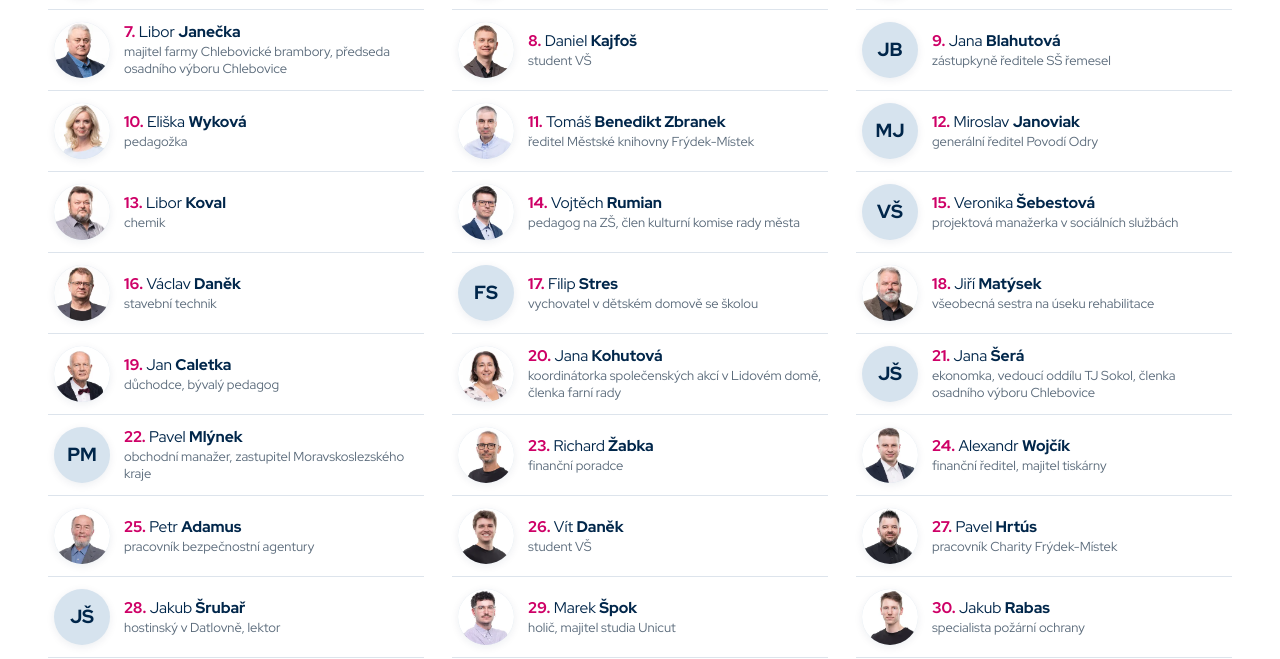
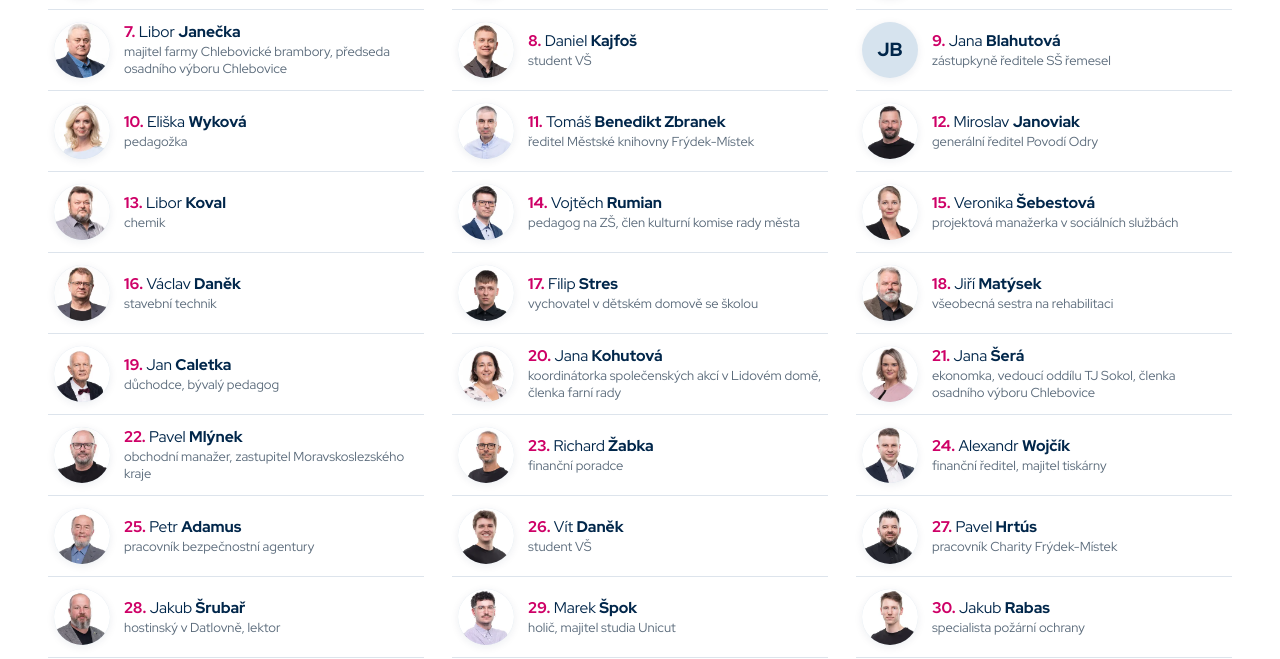
Before and after one commit to JanMikes/spolecneprofm.cz, a plain HTML site: page index.html in a window 1280 px wide. Both pictures are taken after a click on the button "Zobrazit všechny". Shown: the part 2333-2992 px from the top of the page. Drawn offline with Linux system fonts and the light colour scheme.

Commit message:
Candidate list: add 7 more photos, sync Matýsek role with updated listina
- Photos for Janoviak, Šebestová, Stres, Šerá, Mlýnek, Šrubař, Novák
  (40/43 now have one; initials remain for Blahutová, Krejčí, Kovalová)
- Matýsek role updated in the source doc: všeobecná sestra na rehabilitaci

Co-Authored-By: Claude Fable 5 <noreply@anthropic.com>
Claude-Session: https://claude.ai/code/session_01BPmkrCum7CqMtw5EuR39VX

```diff
--- a/index.html
+++ b/index.html
@@ -382,7 +382,7 @@
           </span>
         </div>
         <div class="cand-row" data-index="11">
-          <span class="cand-row__avatar">MJ</span>
+          <span class="cand-row__avatar"><img src="assets/photos/candidates/Miroslav_Janoviak.webp" alt="Miroslav Janoviak" loading="lazy" decoding="async" width="56" height="56"></span>
           <span class="cand-row__body">
             <span class="cand-row__name"><span class="cand-row__rank">12.</span> <span class="cand-row__given">Miroslav</span> <span class="cand-row__surname">Janoviak</span></span>
             <span class="cand-row__role">generální ředitel Povodí Odry</span>
@@ -403,7 +403,7 @@
           </span>
         </div>
         <div class="cand-row" data-index="14">
-          <span class="cand-row__avatar">VŠ</span>
+          <span class="cand-row__avatar"><img src="assets/photos/candidates/Veronika_Sebestova.webp" alt="Veronika Šebestová" loading="lazy" decoding="async" width="56" height="56"></span>
           <span class="cand-row__body">
             <span class="cand-row__name"><span class="cand-row__rank">15.</span> <span class="cand-row__given">Veronika</span> <span class="cand-row__surname">Šebestová</span></span>
             <span class="cand-row__role">projektová manažerka v sociálních službách</span>
@@ -417,7 +417,7 @@
           </span>
         </div>
         <div class="cand-row" data-index="16">
-          <span class="cand-row__avatar">FS</span>
+          <span class="cand-row__avatar"><img src="assets/photos/candidates/Filip_Stres.webp" alt="Filip Stres" loading="lazy" decoding="async" width="56" height="56"></span>
           <span class="cand-row__body">
             <span class="cand-row__name"><span class="cand-row__rank">17.</span> <span class="cand-row__given">Filip</span> <span class="cand-row__surname">Stres</span></span>
             <span class="cand-row__role">vychovatel v dětském domově se školou</span>
@@ -427,7 +427,7 @@
           <span class="cand-row__avatar"><img src="assets/photos/candidates/Jiri_Matysek.webp" alt="Jiří Matýsek" loading="lazy" decoding="async" width="56" height="56"></span>
           <span class="cand-row__body">
             <span class="cand-row__name"><span class="cand-row__rank">18.</span> <span class="cand-row__given">Jiří</span> <span class="cand-row__surname">Matýsek</span></span>
-            <span class="cand-row__role">všeobecná sestra na úseku rehabilitace</span>
+            <span class="cand-row__role">všeobecná sestra na rehabilitaci</span>
           </span>
         </div>
         <div class="cand-row" data-index="18">
@@ -445,14 +445,14 @@
           </span>
         </div>
         <div class="cand-row" data-index="20">
-          <span class="cand-row__avatar">JŠ</span>
+          <span class="cand-row__avatar"><img src="assets/photos/candidates/Jana_Sera.webp" alt="Jana Šerá" loading="lazy" decoding="async" width="56" height="56"></span>
           <span class="cand-row__body">
             <span class="cand-row__name"><span class="cand-row__rank">21.</span> <span class="cand-row__given">Jana</span> <span class="cand-row__surname">Šerá</span></span>
             <span class="cand-row__role">ekonomka, vedoucí oddílu TJ Sokol, členka osadního výboru Chlebovice</span>
           </span>
         </div>
         <div class="cand-row" data-index="21">
-          <span class="cand-row__avatar">PM</span>
+          <span class="cand-row__avatar"><img src="assets/photos/candidates/Pavel_Mlynek.webp" alt="Pavel Mlýnek" loading="lazy" decoding="async" width="56" height="56"></span>
           <span class="cand-row__body">
             <span class="cand-row__name"><span class="cand-row__rank">22.</span> <span class="cand-row__given">Pavel</span> <span class="cand-row__surname">Mlýnek</span></span>
             <span class="cand-row__role">obchodní manažer, zastupitel Moravskoslezského kraje</span>
@@ -494,7 +494,7 @@
           </span>
         </div>
         <div class="cand-row" data-index="27">
-          <span class="cand-row__avatar">JŠ</span>
+          <span class="cand-row__avatar"><img src="assets/photos/candidates/Jakub_Srubar.webp" alt="Jakub Šrubař" loading="lazy" decoding="async" width="56" height="56"></span>
           <span class="cand-row__body">
             <span class="cand-row__name"><span class="cand-row__rank">28.</span> <span class="cand-row__given">Jakub</span> <span class="cand-row__surname">Šrubař</span></span>
             <span class="cand-row__role">hostinský v Datlovně, lektor</span>
@@ -515,7 +515,7 @@
           </span>
         </div>
         <div class="cand-row" data-index="30">
-          <span class="cand-row__avatar">PN</span>
+          <span class="cand-row__avatar"><img src="assets/photos/candidates/Petr_Novak.webp" alt="Petr Novák" loading="lazy" decoding="async" width="56" height="56"></span>
           <span class="cand-row__body">
             <span class="cand-row__name"><span class="cand-row__rank">31.</span> <span class="cand-row__given">Petr</span> <span class="cand-row__surname">Novák</span></span>
             <span class="cand-row__role">jednatel společnosti v odvětví oprav komunikací</span>
```
Also changed, not shown: assets/photos/candidates/Filip_Stres.webp (added), assets/photos/candidates/Jakub_Srubar.webp (added), assets/photos/candidates/Jana_Sera.webp (added), assets/photos/candidates/Miroslav_Janoviak.webp (added), assets/photos/candidates/Pavel_Mlynek.webp (added), assets/photos/candidates/Petr_Novak.webp (added), assets/photos/candidates/Veronika_Sebestova.webp (added).
